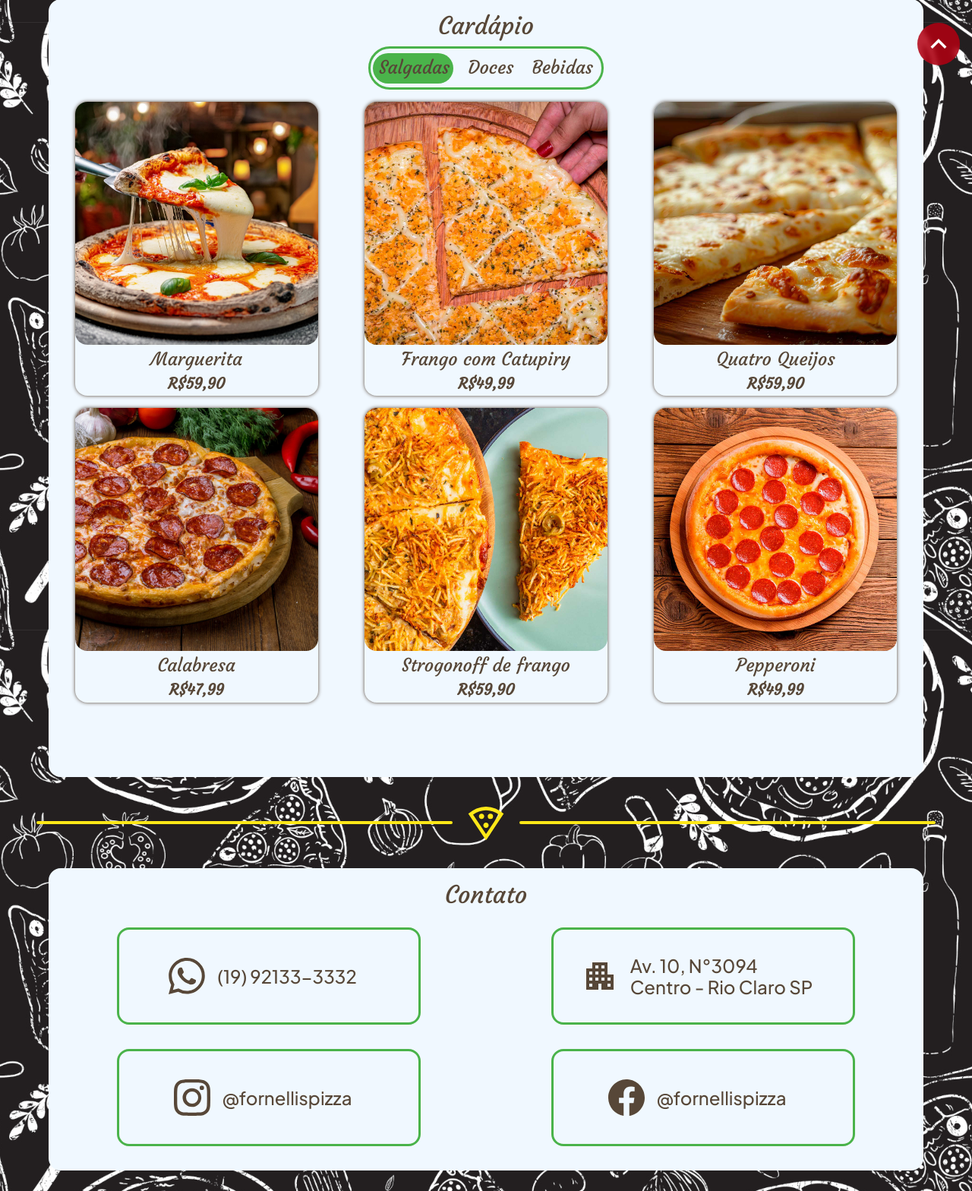
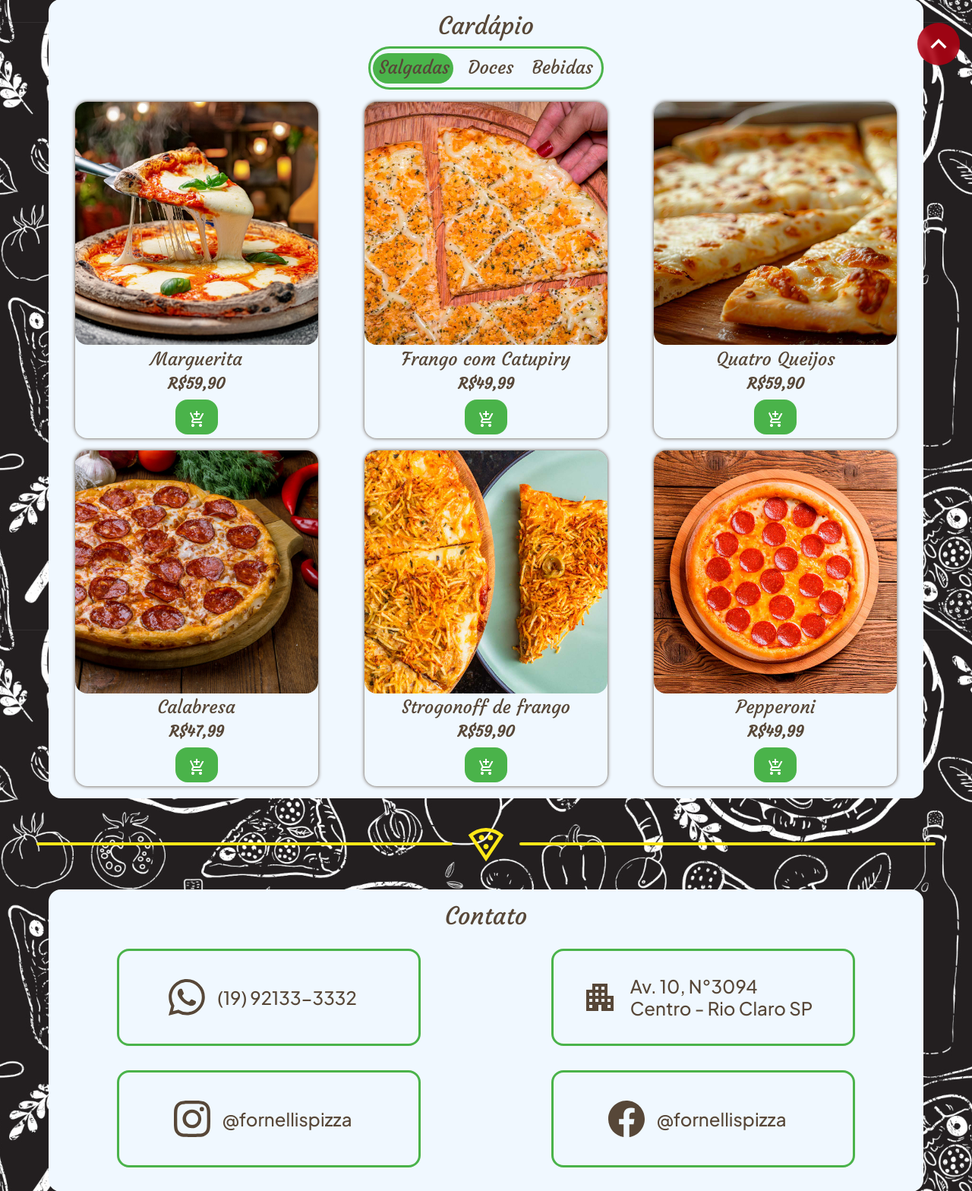
Before and after one commit to jol-tm/fornellis-pizza, a PHP site: page / in a window 1280 px wide. Shown: the part 770-2338 px from the top of the page at 76% size. Run offline with PHP 8.4, Linux system fonts and the light colour scheme.

Commit message:
prototipo dos botos de compra adicionados

```diff
--- a/index.php
+++ b/index.php
@@ -49,6 +49,9 @@
                         <img class="img-fluid" src="imgs/cardapio/marguerita.jpg" alt="MARGUERITA">
                         <h4>Marguerita</h4>
                         <h5>R$59,90</h5>
+                        <form style="z-index: 1;" action="index.php" method="post">
+                            <button class="addToCartBtn" type="submit" name="marguerita"><img src="imgs/icones/addProduct.svg" alt=""></button>
+                        </form>
                         <div class="item-descriptor"><p>Tomate, mussarela e manjericão</p></div>
                     </div>
                 </div>
@@ -57,6 +60,9 @@
                         <img class="img-fluid" src="imgs/cardapio/Frango-com-catupiry.jpg" alt="FRANGO">
                         <h4>Frango com Catupiry</h4>
                         <h5>R$49,99</h5>
+                        <form style="z-index: 1;" action="index.php" method="post">
+                            <button class="addToCartBtn" type="submit" name="marguerita"><img src="imgs/icones/addProduct.svg" alt=""></button>
+                        </form>
                         <div class="item-descriptor"><p>Frango, catupiry, milho e azeitonas</p></div>
                     </div>
                 </div>
@@ -65,6 +71,9 @@
                         <img class="img-fluid" src="imgs/cardapio/queijo-full.jpg" alt="QUEIJO">
                         <h4>Quatro Queijos</h4>
                         <h5>R$59,90</h5>
+                        <form style="z-index: 1;" action="index.php" method="post">
+                            <button class="addToCartBtn" type="submit" name="marguerita"><img src="imgs/icones/addProduct.svg" alt=""></button>
+                        </form>
                         <div class="item-descriptor"><p>Queijo Mussarela, Parmesão, Gorgonzola e Provolone</p></div>
                     </div>
                 </div>
@@ -73,6 +82,9 @@
                         <img class="img-fluid" src="imgs/cardapio/calabresa.jpg" alt="CALABRESA">
                         <h4>Calabresa</h4>
                         <h5>R$47,99</h5>
+                        <form style="z-index: 1;" action="index.php" method="post">
+                            <button class="addToCartBtn" type="submit" name="marguerita"><img src="imgs/icones/addProduct.svg" alt=""></button>
+                        </form>
                         <div class="item-descriptor"><p>Calabresa com Queijo</p></div>
                     </div>
                 </div>
@@ -81,6 +93,9 @@
                         <img class="img-fluid" src="imgs/cardapio/strogonoff-de-frango.jpg" alt="STROGONOFF">
                         <h4>Strogonoff de frango</h4>
                         <h5>R$59,90</h5>
+                        <form style="z-index: 1;" action="index.php" method="post">
+                            <button class="addToCartBtn" type="submit" name="marguerita"><img src="imgs/icones/addProduct.svg" alt=""></button>
+                        </form>
                         <div class="item-descriptor"><p>Strogonoff de Frango, Queijo e Batata Palha </p></div>
                     </div>
                 </div>
@@ -89,6 +104,9 @@
                         <img class="img-fluid" src="imgs/cardapio/pepperoni.jpg" alt="PEPPERONI">
                         <h4>Pepperoni</h4>
                         <h5>R$49,99</h5>
+                        <form style="z-index: 1;" action="index.php" method="post">
+                            <button class="addToCartBtn" type="submit" name="marguerita"><img src="imgs/icones/addProduct.svg" alt=""></button>
+                        </form>
                         <div class="item-descriptor"><p>Pepperoni com Queijo</p></div>
                     </div>
                 </div>
@@ -99,6 +117,9 @@
                         <img class="img-fluid" src="imgs/cardapio/bombom.jpg" alt="BOMBOM">
                         <h4>Bombom</h4>
                         <h5>R$49,90</h5>
+                        <form style="z-index: 1;" action="index.php" method="post">
+                            <button class="addToCartBtn" type="submit" name="marguerita"><img src="imgs/icones/addProduct.svg" alt=""></button>
+                        </form>
                         <div class="item-descriptor"><p>Chocolate, Chocolate Branco, Confetes e Bombons </p></div>
                     </div>
                 </div>
@@ -107,6 +128,9 @@
                         <img class="img-fluid" src="imgs/cardapio/chocolate-granulado.jpg" alt="CHOCOLATE-GRANULADO">
                         <h4>Chocolate com Granulado</h4>
                         <h5>R$49,90</h5>
+                        <form style="z-index: 1;" action="index.php" method="post">
+                            <button class="addToCartBtn" type="submit" name="marguerita"><img src="imgs/icones/addProduct.svg" alt=""></button>
+                        </form>
                         <div class="item-descriptor"><p>Chocolate com Granulados, Contornados por Avelã e Cerejas</p></div>
                     </div>
                 </div>
@@ -115,6 +139,9 @@
                         <img class="img-fluid" src="imgs/cardapio/gotas-chocolate.jpg" alt="GOTAS">
                         <h4>Gotas de Chocolate</h4>
                         <h5>R$49,90</h5>
+                        <form style="z-index: 1;" action="index.php" method="post">
+                            <button class="addToCartBtn" type="submit" name="marguerita"><img src="imgs/icones/addProduct.svg" alt=""></button>
+                        </form>
                         <div class="item-descriptor"><p>Chocolate com Gotas</p></div>
                     </div>
                 </div>
@@ -123,6 +150,9 @@
                         <img class="img-fluid" src="imgs/cardapio/M&M.jpg" alt="M&M">
                         <h4>M&M</h4>
                         <h5>R$55,90</h5>
+                        <form style="z-index: 1;" action="index.php" method="post">
+                            <button class="addToCartBtn" type="submit" name="marguerita"><img src="imgs/icones/addProduct.svg" alt=""></button>
+                        </form>
                         <div class="item-descriptor"><p>Chocolate com M&M&#39;s e Cobertura de Morango</p></div>
                     </div>
                 </div>
@@ -131,6 +161,9 @@
                         <img class="img-fluid" src="imgs/cardapio/Marshmello.jpg" alt="MARSHMELLOW">
                         <h4>Marshmellow</h4>
                         <h5>R$55,90</h5>
+                        <form style="z-index: 1;" action="index.php" method="post">
+                            <button class="addToCartBtn" type="submit" name="marguerita"><img src="imgs/icones/addProduct.svg" alt=""></button>
+                        </form>
                         <div class="item-descriptor"><p>Marshmellow Tostados com Morango</p></div>
                     </div>
                 </div>
@@ -139,6 +172,9 @@
                         <img class="img-fluid" src="imgs/cardapio/morango.jpg" alt="MORANGO">
                         <h4>Morango</h4>
                         <h5>R$49,99</h5>
+                        <form style="z-index: 1;" action="index.php" method="post">
+                            <button class="addToCartBtn" type="submit" name="marguerita"><img src="imgs/icones/addProduct.svg" alt=""></button>
+                        </form>
                         <div class="item-descriptor"><p>Chocolate e Morangos cobertos com Leite em Pó</p></div>
                     </div>
                 </div>
@@ -149,6 +185,9 @@
                         <img class="img-fluid" src="imgs/cardapio/coca.jpg" alt="COCA-COLA">
                         <h4>Coca Cola</h4>
                         <h5>R$7,00</h5>
+                        <form style="z-index: 1;" action="index.php" method="post">
+                            <button class="addToCartBtn" type="submit" name="marguerita"><img src="imgs/icones/addProduct.svg" alt=""></button>
+                        </form>
                         <div class="item-descriptor"><p>Coca Cola KS 290ml</p></div>
                     </div>
                 </div>
@@ -157,6 +196,9 @@
                         <img class="img-fluid" src="imgs/cardapio/pepsi-lata.jpg" alt="PEPSI">
                         <h4>Pepsi</h4>
                         <h5>R$5,99</h5>
+                        <form style="z-index: 1;" action="index.php" method="post">
+                            <button class="addToCartBtn" type="submit" name="marguerita"><img src="imgs/icones/addProduct.svg" alt=""></button>
+                        </form>
                         <div class="item-descriptor"><p>Pepsi lata 269ml</p></div>
                     </div>
                 </div>
@@ -165,6 +207,9 @@
                         <img class="img-fluid" src="imgs/cardapio/sprite-lata.jpg" alt="SPRITE">
                         <h4>Sprite</h4>
                         <h5>R$5,00</h5>
+                        <form style="z-index: 1;" action="index.php" method="post">
+                            <button class="addToCartBtn" type="submit" name="marguerita"><img src="imgs/icones/addProduct.svg" alt=""></button>
+                        </form>
                         <div class="item-descriptor"><p>Sprite Lata 220ml</p></div>
                     </div>
                 </div>
@@ -173,6 +218,9 @@
                         <img class="img-fluid" src="imgs/cardapio/guarana.jpg" alt="GUARANA">
                         <h4>Guaraná</h4>
                         <h5>R$6,00</h5>
+                        <form style="z-index: 1;" action="index.php" method="post">
+                            <button class="addToCartBtn" type="submit" name="marguerita"><img src="imgs/icones/addProduct.svg" alt=""></button>
+                        </form>
                         <div class="item-descriptor"><p>Guaraná Lata 350ml</p></div>
                     </div>
                 </div>
@@ -181,6 +229,9 @@
                         <img class="img-fluid" src="imgs/cardapio/laranja.jpg" alt="SUCO-DE-LARANJA">
                         <h4>Suco de Laranja</h4>
                         <h5>R$14,99</h5>
+                        <form style="z-index: 1;" action="index.php" method="post">
+                            <button class="addToCartBtn" type="submit" name="marguerita"><img src="imgs/icones/addProduct.svg" alt=""></button>
+                        </form>
                         <div class="item-descriptor"><p>Suco Natural de Laranja 500ml</p></div>
                     </div>
                 </div>
@@ -189,6 +240,9 @@
                         <img class="img-fluid" src="imgs/cardapio/maracuja.jpg" alt="SUCO-DE-MARACUJA">
                         <h4>Suco de Maracujá</h4>
                         <h5>R$14,99</h5>
+                        <form style="z-index: 1;" action="index.php" method="post">
+                            <button class="addToCartBtn" type="submit" name="marguerita"><img src="imgs/icones/addProduct.svg" alt=""></button>
+                        </form>
                         <div class="item-descriptor"><p>Suco Natural de Maracujá 500ml</p></div>
                     </div>
                 </div>
--- a/scripts/main.js
+++ b/scripts/main.js
@@ -44,11 +44,11 @@ function changeMenu() {
 
 function showDescriptor() {
     $(this).children('.item-descriptor').css('opacity', 1);
-    $(this).children().children().css('transform', 'translateY(-15px)');
+    $(this).children('.item-descriptor').css('transform', 'translateY(-15px)');
 }
 function hideDescriptor() {
     $(this).children('.item-descriptor').css('opacity', 0);
-    $(this).children().children().css('transform', 'translateY(10px)');
+    $(this).children('.item-descriptor').css('transform', 'translateY(10px)');
 }
 
 function UserMenu() {
--- a/styles/index.css
+++ b/styles/index.css
@@ -335,6 +335,17 @@ a {
         transform: translateY(10px);
     }
 }
+.addToCartBtn {
+    margin: .3rem;
+    padding: .5rem 1rem;
+    border: none;
+    border-radius: 1rem;
+    background-color: var(--c2);
+    transition: .3s;
+}
+.addToCartBtn:hover {
+    transform: translateY(-5px);
+}
 /* CONTATO */
 .contact-item {
     display: flex;
```
Also changed, not shown: imgs/icones/addProduct.svg (added), 1 other file.
